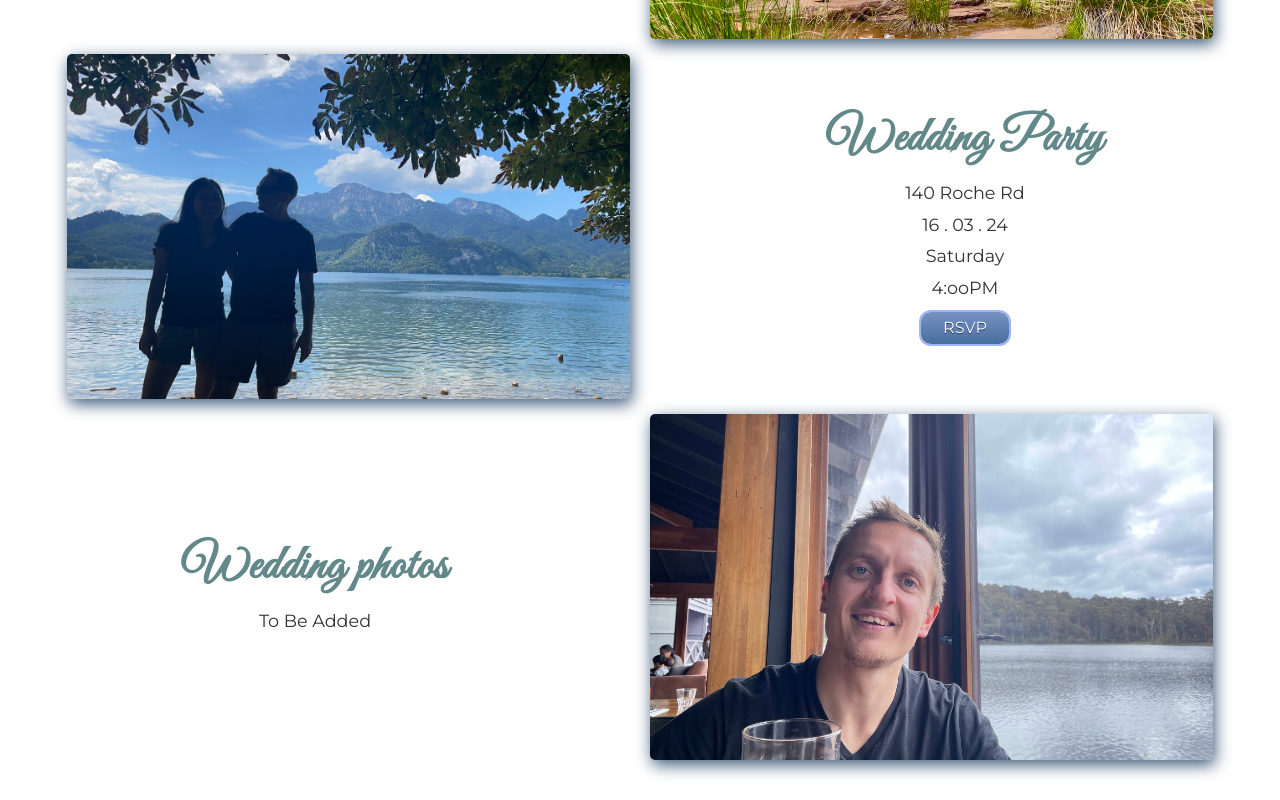
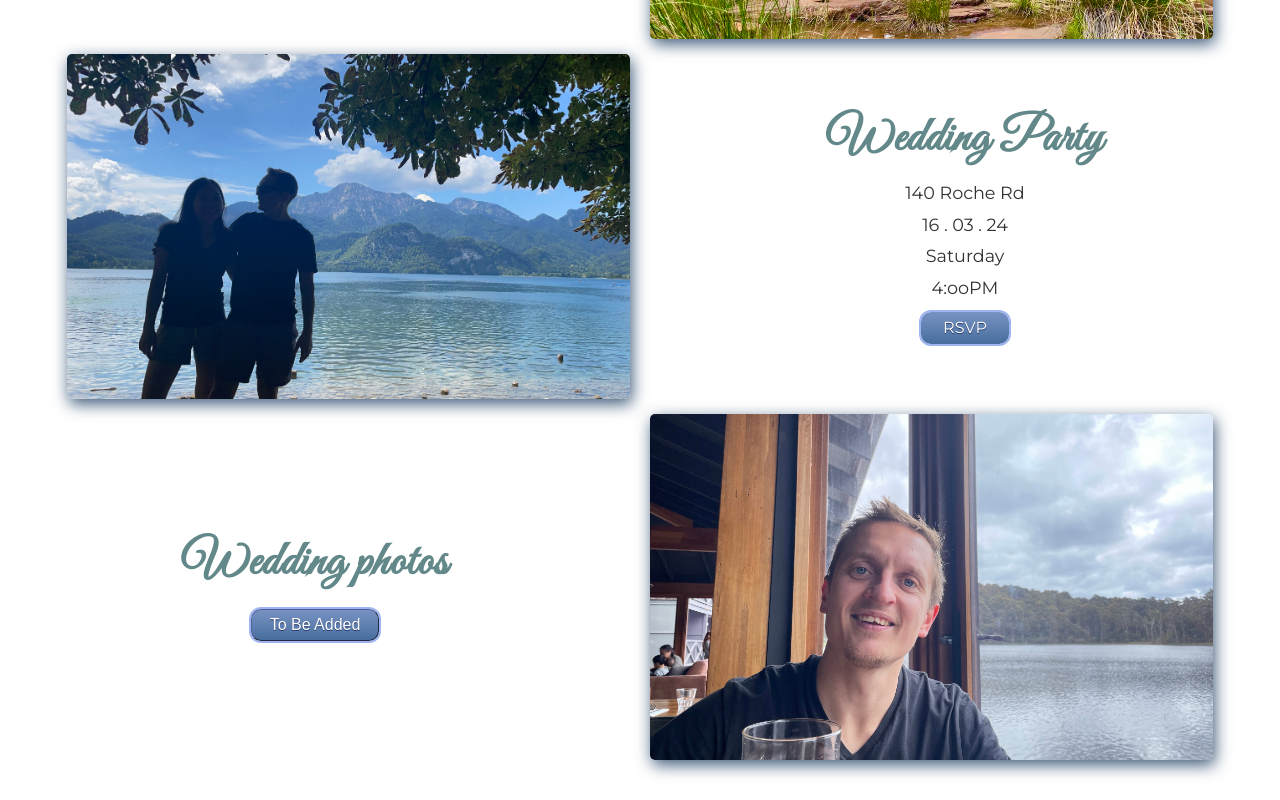
Before and after one commit to Jing-Tse/Wedding-invitation, a React (Vite) app: page / in a window 1280 px wide. Shown: the part 1807-2607 px from the top of the page. Built offline with nearby package versions, Linux system fonts and the light colour scheme.

Commit message:
update hero photo address

```diff
--- a/src/components/Hero.jsx
+++ b/src/components/Hero.jsx
@@ -155,7 +155,7 @@ const Wrapper = styled.div`
   }
   .container {
     grid-area: 1/1/2/2;
-    background-image: url('../src/assets/images/hero.jpg');
+    background-image: url('assets/images/hero.jpg');
     background-position: center;
     background-size: cover;
     height: 100vh;
--- a/src/components/Invitation.jsx
+++ b/src/components/Invitation.jsx
@@ -11,6 +11,9 @@ const Invitation = () => {
   const raiseVariant = {
     hidden: { opacity: 0, y: 100 },
     visual: { opacity: 1, y: 0, transition: { duration: 1, delay: 0.5 } },
+  };
+  const popAlert = () => {
+    alert('Hey hey...Not yet!!!!!');
   };
   return (
     <Wrapper>
@@ -103,7 +106,11 @@ const Invitation = () => {
           viewport={{ once: true }}
         >
           <h1 className='title'>Wedding photos</h1>
-          <p className='info'>To Be Added</p>
+          <div className='info'>
+            <button className='btn add' onClick={popAlert}>
+              To Be Added
+            </button>
+          </div>
         </motion.div>
       </motion.div>
     </Wrapper>
@@ -180,6 +187,8 @@ const Wrapper = styled.div`
     line-height: 1.8;
     margin-top: 1.5rem;
     color: #333;
+    display: grid;
+    justify-content: center;
   }
   .gallery {
     grid-row: 3/4;
@@ -204,7 +213,9 @@ const Wrapper = styled.div`
     text-shadow: 0px 1px 0px #283966;
     background: linear-gradient(rgb(120, 146, 194), #476e9e);
   }
-
+  .add {
+    width: 9rem;
+  }
   .btn:hover {
     background: linear-gradient(#476e9e, rgb(120, 146, 194));
   }
@@ -221,6 +232,9 @@ const Wrapper = styled.div`
       width: 5.5rem;
       height: 2rem;
       margin-top: 0.5rem;
+    }
+    .add {
+      width: 8rem;
     }
   }
   @media (max-width: 1100px) {
@@ -242,6 +256,9 @@ const Wrapper = styled.div`
       font-size: 0.9rem;
       width: 5rem;
       height: 1.8rem;
+    }
+    .add {
+      width: 7rem;
     }
   }
   @media (max-width: 857px) {
```
